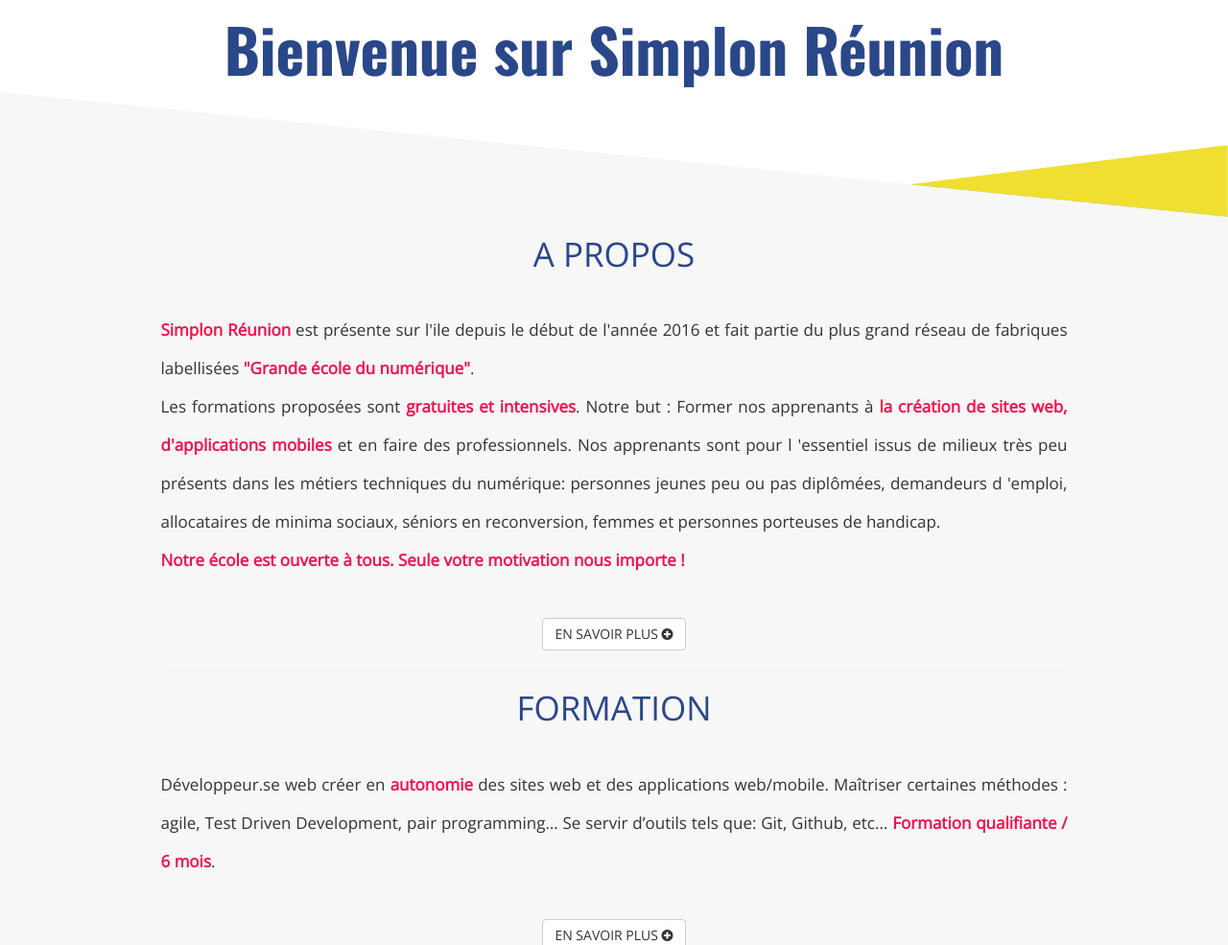
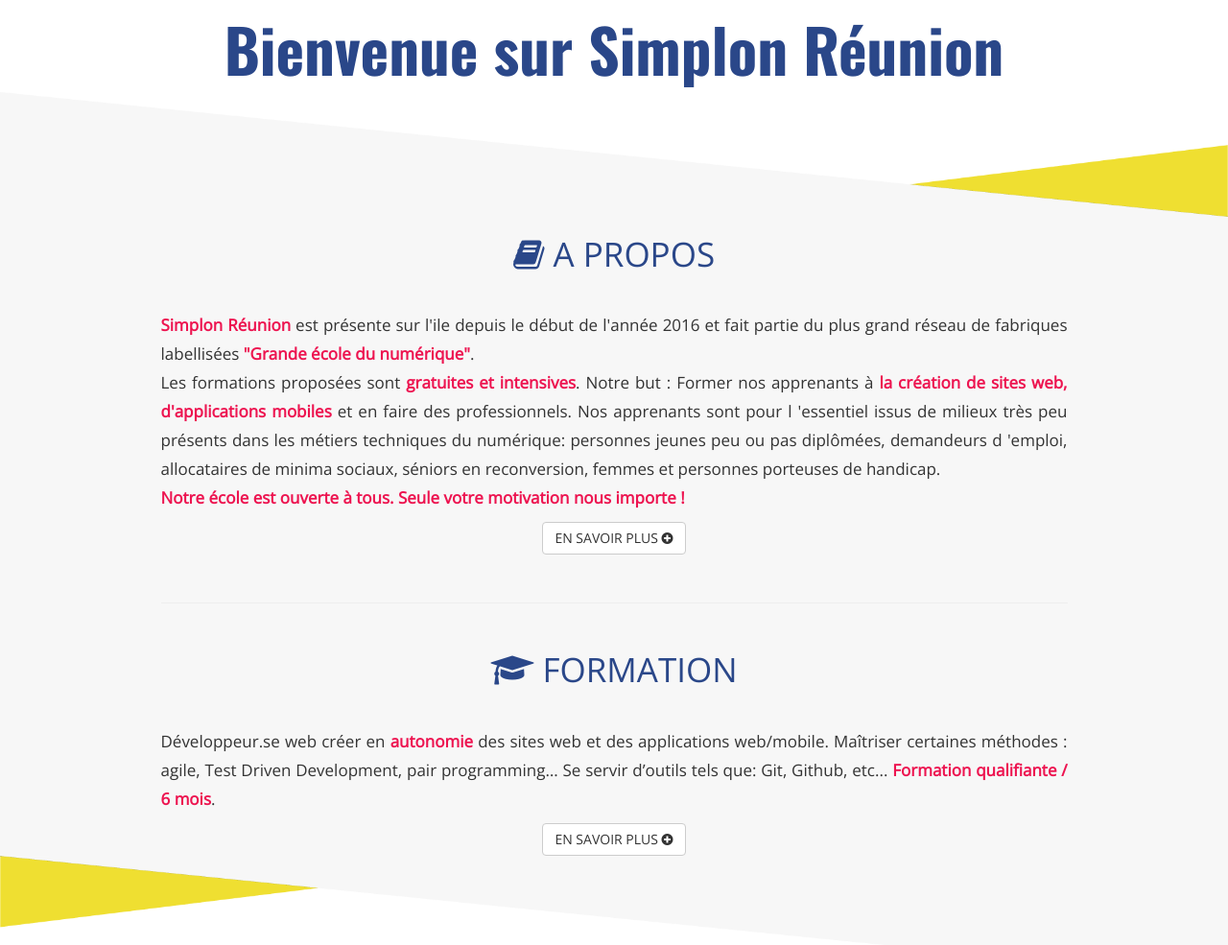
Before and after one commit to AshvinPainiaye/Plateforme-Simplon-Reunion, a PHP site: page / in a window 1280 px wide. Shown: the part 317-1302 px from the top of the page at 96% size. Run offline with PHP 8.4, Linux system fonts and the light colour scheme; some libraries are stand-ins or nearby versions.

Commit message:
modif font awesome accueil

```diff
--- a/css/main.css
+++ b/css/main.css
@@ -118,12 +118,14 @@
 
 .descriptionAccueil h3 {
   color: #2a4789;
-  font-size: 35px; }
+  font-size: 35px;
+  margin-bottom: 40px; }
 .descriptionAccueil p {
-  padding: 30px 0;
   font-size: 17px;
-  line-height: 40px;
+  line-height: 30px;
   text-align: justify; }
+.descriptionAccueil hr {
+  margin: 50px 0; }
 
 .logo {
   padding-bottom: 50px; }
--- a/index.html
+++ b/index.html
@@ -119,7 +119,7 @@
         <div class="container descriptionAccueil">
             <div class="row">
                 <div class="col-md-offset-1 col-md-10 text-center">
-                    <h3>A PROPOS</h3>
+                    <h3><i class="fa fa-book"></i> A PROPOS</h3>
                     <p><strong>Simplon Réunion</strong> est présente sur l'ile depuis le début de l'année 2016 et fait partie du plus grand réseau de fabriques labellisées <strong>"Grande école du numérique"</strong>.
                         <br /> Les formations proposées sont <strong>gratuites et intensives</strong>. Notre but : Former nos apprenants à <strong>la création de sites web, d'applications mobiles</strong> et en faire des professionnels. Nos apprenants sont pour l 'essentiel issus de milieux très peu présents dans les métiers techniques du numérique: personnes jeunes peu ou pas diplômées, demandeurs d 'emploi, allocataires de minima sociaux, séniors en reconversion, femmes et personnes porteuses de handicap.
                         <br/><strong>Notre école est ouverte à tous. Seule votre motivation nous importe !</strong>
@@ -128,7 +128,7 @@
 
                     <hr>
 
-                    <h3>FORMATION</h3>
+                    <h3><i class="fa fa-graduation-cap"></i> FORMATION</h3>
                     <p>
                         Développeur.se web créer en <strong>autonomie</strong> des sites web et des applications web/mobile. Maîtriser certaines méthodes : agile, Test Driven Development, pair programming… Se servir d’outils tels que: Git, Github, etc... <strong>Formation qualifiante / 6 mois</strong>.
                     </p>
--- a/scss/main.scss
+++ b/scss/main.scss
@@ -171,12 +171,15 @@
     h3 {
         color: $couleur2;
         font-size: 35px;
+        margin-bottom: 40px;
     }
     p {
-        padding: 30px 0;
         font-size: 17px;
-        line-height: 40px;
+        line-height: 30px;
         text-align: justify;
+    }
+    hr {
+        margin: 50px 0;
     }
 }
 
@@ -210,7 +213,6 @@
         }
         #logo8 {
             margin-top: 50px;
-
             max-width: 250px;
         }
         #logo9 {
```
Also changed, not shown: 1 other file.
